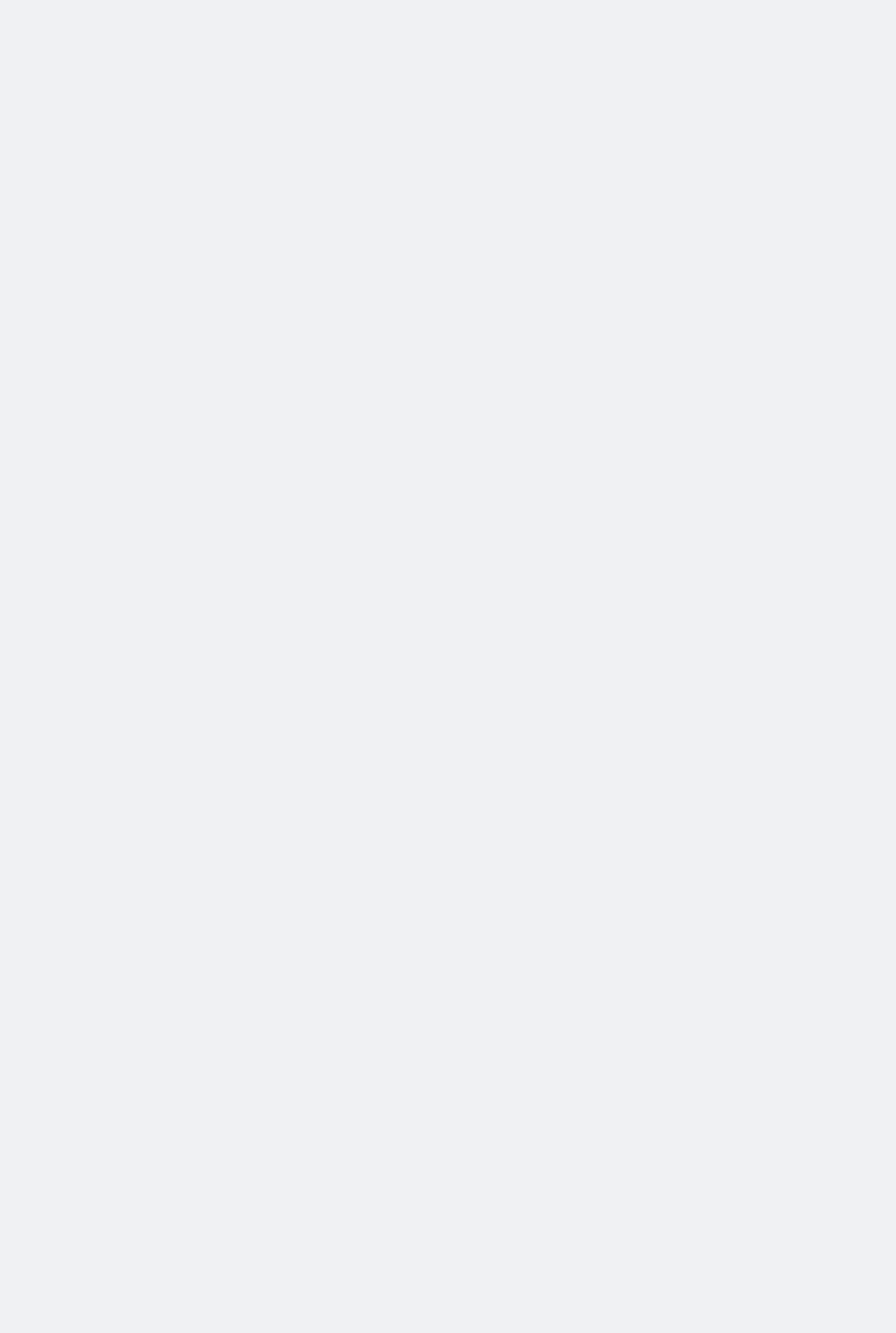
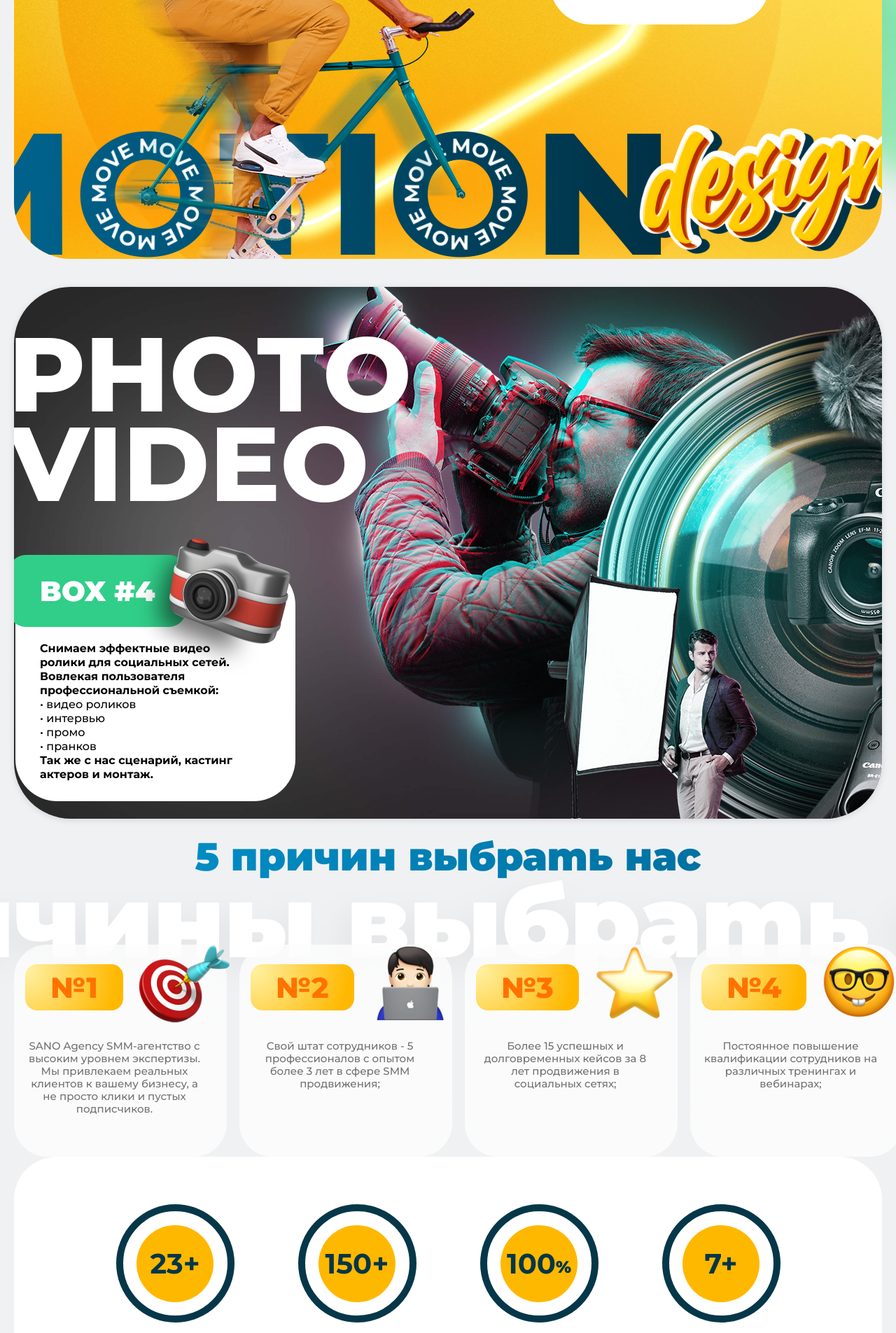
Before and after one commit to Shukhratovich-a/Sano, a React (Create React App) app: page / in a window 1280 px wide. Shown: the part 2880-4785 px from the top of the page at 70% size. Before the commit the page ends 2470 px from the top, so only its background shows below. Built offline with nearby package versions, Linux system fonts and the light colour scheme.

Commit message:
Show section

```diff
--- a/src/App.jsx
+++ b/src/App.jsx
@@ -7,10 +7,10 @@ import Menu from "./Components/Menu/Menu";
 import Hero from "./Components/Hero/Hero";
 import Target from "./Components/Target/Target";
 import Graphic from "./Components/Graphic/Graphic";
-// import Motion from "./Components/Motion/Motion";
-// import Photo from "./Components/Photo/Photo";
-// import Benefits from "./Components/Benefits/Benefits";
-// import Achievements from "./Components/Achievements/Achievements";
+import Motion from "./Components/Motion/Motion";
+import Photo from "./Components/Photo/Photo";
+import Benefits from "./Components/Benefits/Benefits";
+import Achievements from "./Components/Achievements/Achievements";
 
 import "./App.scss";
 
@@ -26,10 +26,10 @@ function App() {
         <Hero />
         <Target />
         <Graphic />
-        {/* <Motion /> */}
-        {/* <Photo /> */}
-        {/* <Benefits /> */}
-        {/* <Achievements /> */}
+        <Motion />
+        <Photo />
+        <Benefits />
+        <Achievements />
       </main>
 
       {/* <Footer /> */}
```
